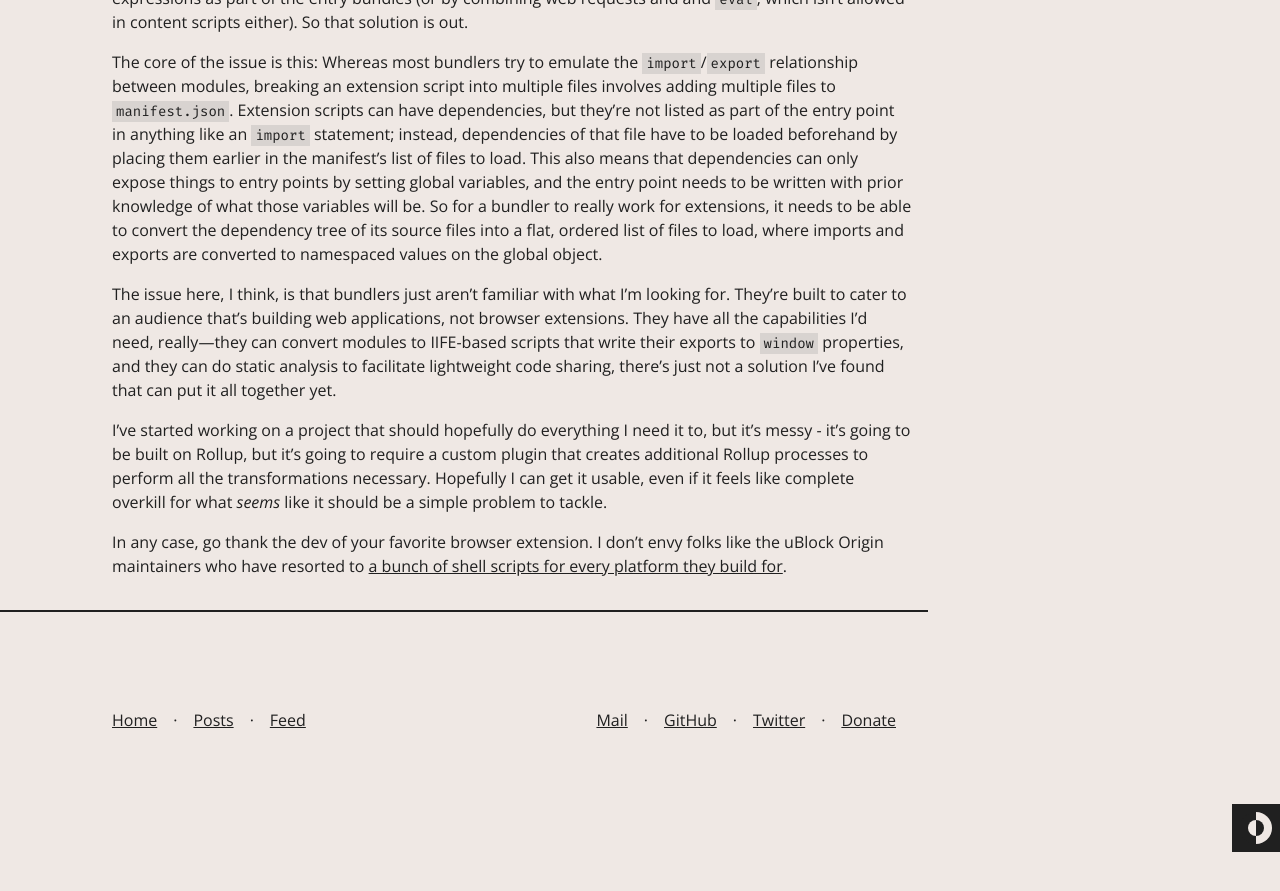
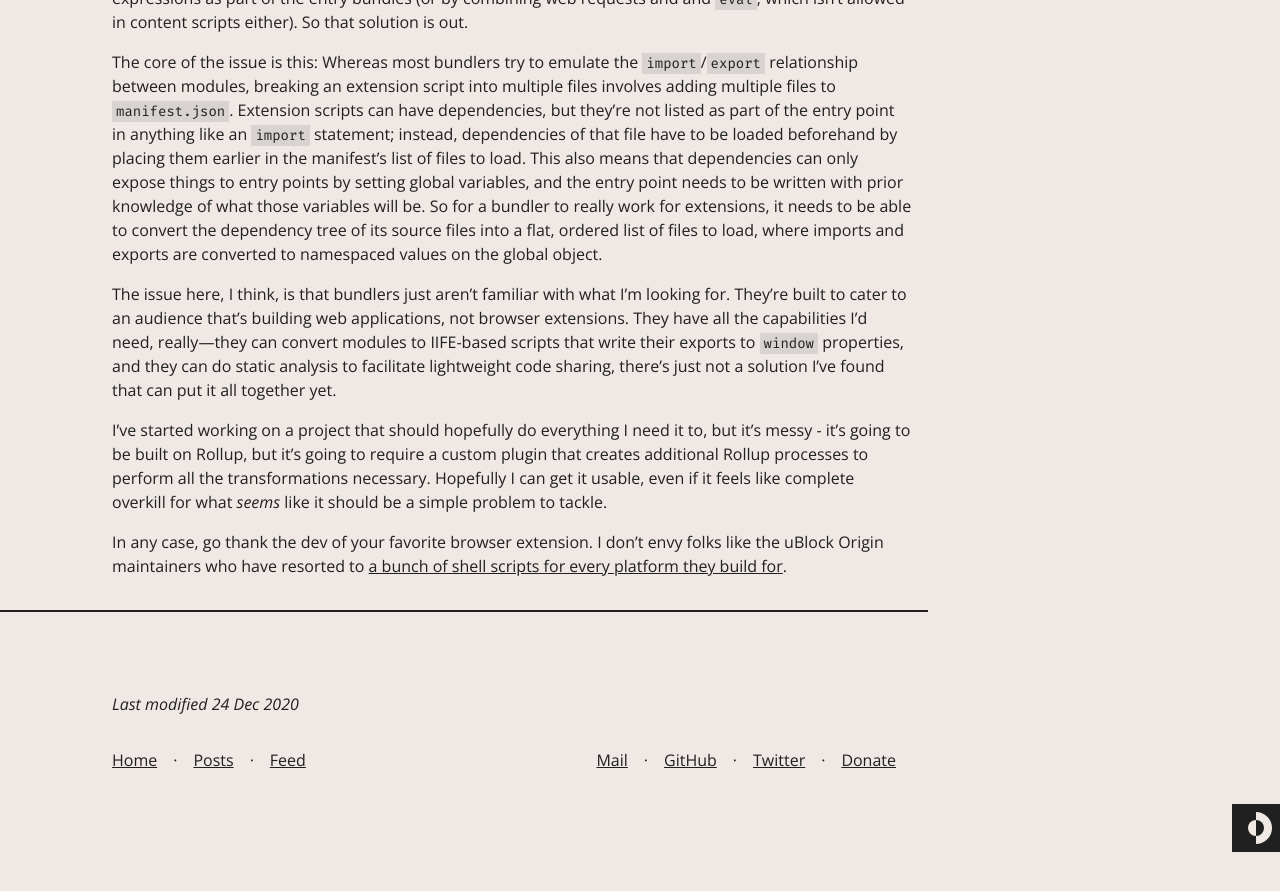
Before and after one commit to eritbh/eritbh.github.io, a Jekyll site: the page built from _posts/2020-12-24-bundling-web-extensions.md, in a window 1280 px wide and 900 px high, scrolled down 1356 px. Shown: the top 891 px of the window. Built offline with Jekyll 4.4.1, drawn with Linux system fonts in a browser that asks for light colours; before the commit the page ends 2216 px from its top, so only the background shows below that.

Commit message:
Show modified date in more places

```diff
--- a/_includes/footer.html
+++ b/_includes/footer.html
@@ -1,7 +1,8 @@
 <footer>
-	{% if page.modified %}
+	{% assign modified_date = page.modified | default: page.date %}
+	{% if modified_date %}
 	<p>
-		<i>Last modified <time datetime="page.modified">{{ page.modified | date_to_string }}</time>.</i>
+		<i>Last modified <time datetime="{{ modified_date }}">{{ modified_date | date_to_string }}</time></i>
 	</p>
 	{% endif %}
 	<nav>
```
